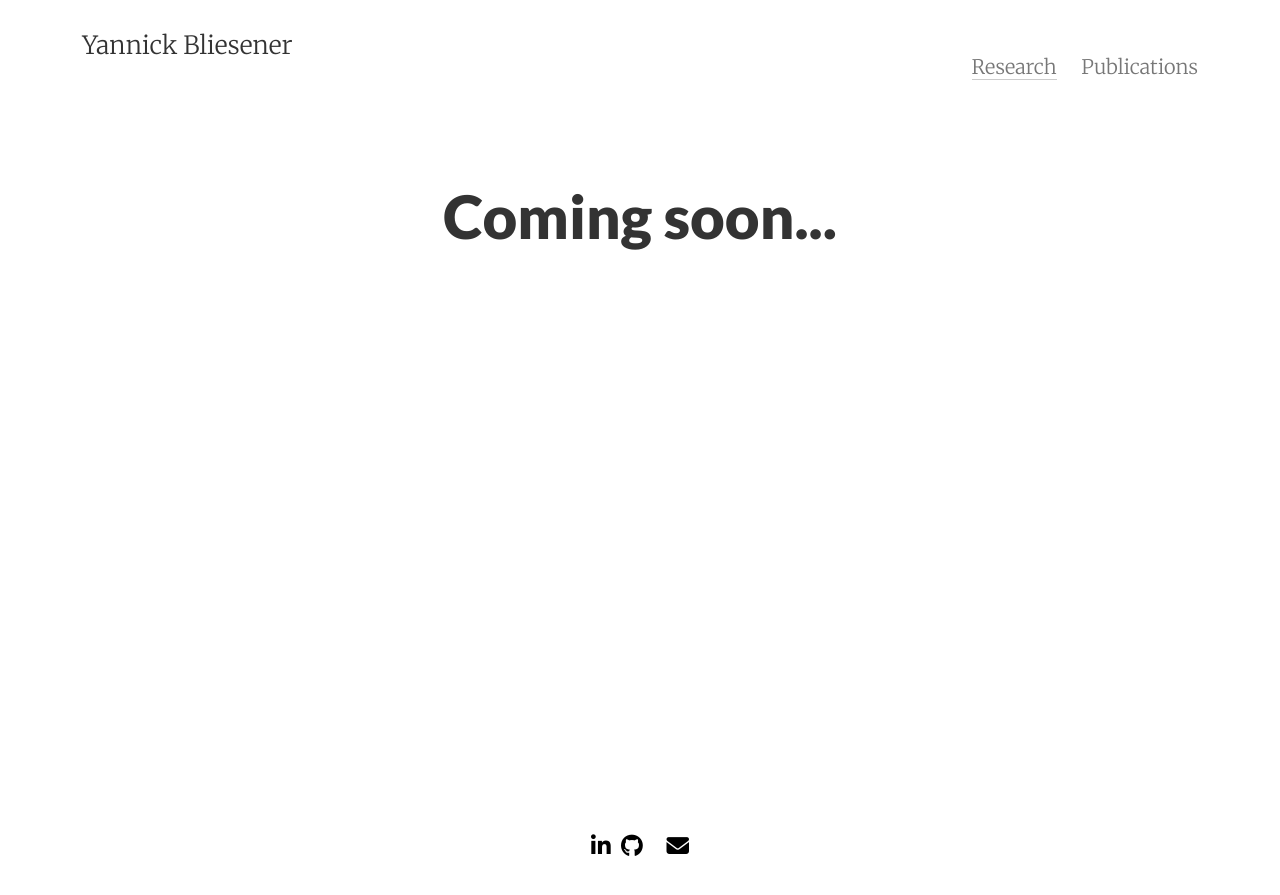
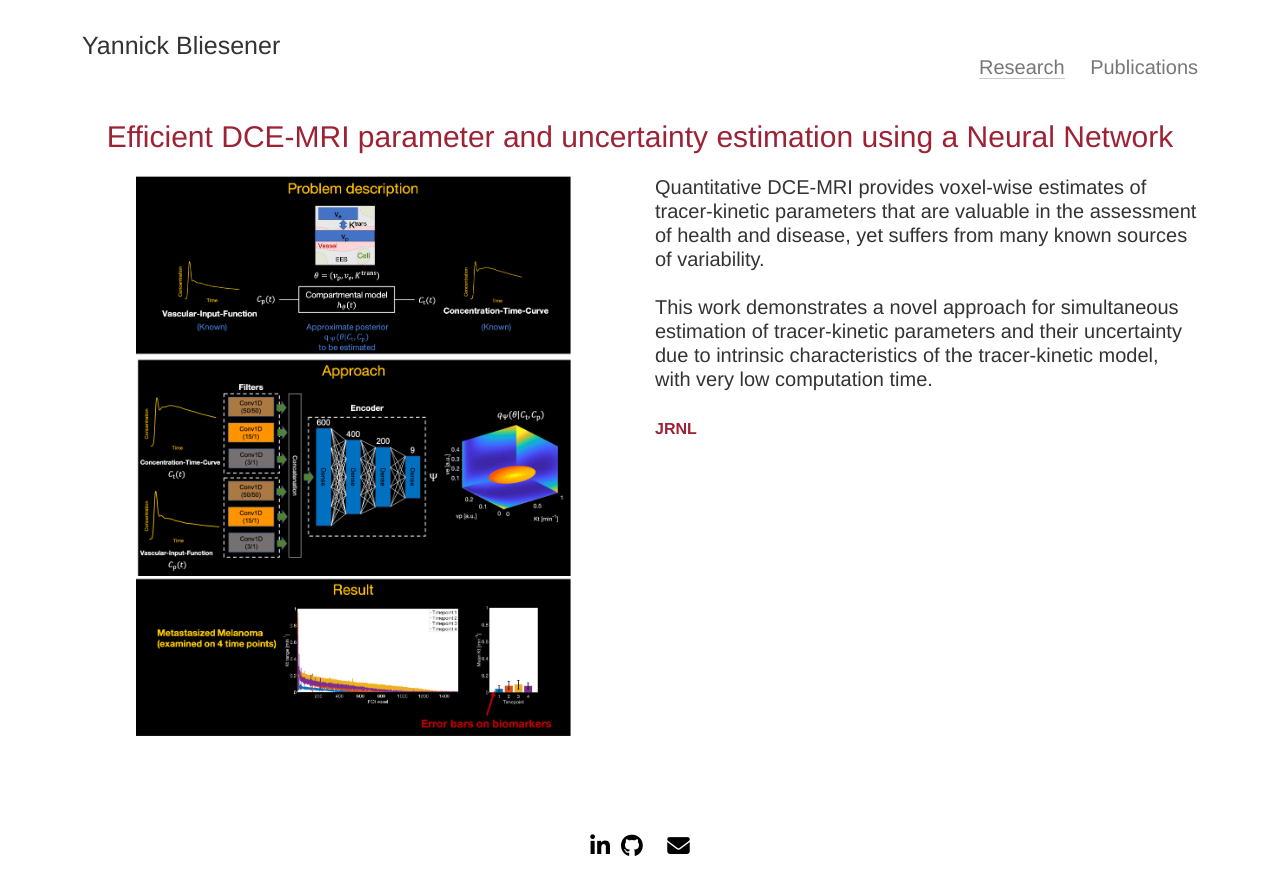
Before and after one commit to boxingsloth/boxingsloth.github.io, a Jekyll site: the page built from research.html, in a window 1280 px wide. Shown: the top 895 px of the page. Built offline with Jekyll 4.4.1, drawn with Linux system fonts in a browser that asks for light colours; nearby versions of some CDN libraries; a style sheet for code colours, icons or effects is not loaded.

Commit message:
ADDED: tmi paper in research

```diff
--- /dev/null
+++ b/_sass/_research.scss
@@ -0,0 +1,10 @@
+.project img {
+	width: 80%;
+}
+
+.project .headline {
+	text-align: center;
+	color: $cardinal;
+	font-size: 1.5em;
+	padding-bottom: 20px;
+}
--- a/_sass/_variables.scss
+++ b/_sass/_variables.scss
@@ -1,7 +1,7 @@
 // Typography
 $base-font-size: 12px !default;
 $bold-font-weight: bold !default;
-$font-family: 'Merriweather', 'PT Serif', Georgia, 'Times New Roman', serif !default;
+$font-family: 'Helvetica Neue', 'PT Serif', Georgia, 'Times New Roman', serif !default;
 $line-height: 1.2 !default;
 $heading-font-family: 'Lato', 'Helvetica Neue', Helvetica, sans-serif !default;
 $heading-font-weight: 900 !default;
--- a/css/pixyll.scss
+++ b/css/pixyll.scss
@@ -35,3 +35,4 @@
 @import 'measure';
 @import 'pagination';
 @import 'publications';
+@import 'research';
--- a/research.html
+++ b/research.html
@@ -5,4 +5,28 @@ permalink: /research/
 tags: research
 ---
 
-<h1 class='center'>{{ site.text.index.coming_soon }}</h1>
+<div class="home">
+	<div class="project">
+		<div class="headline">
+			Efficient DCE-MRI parameter and uncertainty estimation using a Neural Network
+		</div>
+		<div class="row clearfix">
+      		<div class="col-xs-12 col-sm-6 col-md-6 no-print" style="text-align:center;">
+		  	  <img src="../images/bliesener_tmi_2019_problem.png">
+			  <img src="../images/bliesener_tmi_2019_approach.png">
+			  <img src="../images/bliesener_tmi_2019_result.png">
+	  		</div>
+	  		<div class="col-xs-12 col-sm-6 col-md-6 col-print-12">
+				Quantitative DCE-MRI provides voxel-wise estimates of tracer-kinetic parameters that are valuable in the assessment of health and disease, yet suffers from many known sources of variability.
+				<br />
+				<br />
+				This work demonstrates a novel approach for simultaneous estimation of tracer-kinetic parameters and their uncertainty due to intrinsic characteristics of the tracer-kinetic model, with very low computation time.
+				<br />
+				<br />
+	  		  <div class="journal">
+	  			<a href="https://ieeexplore.ieee.org/document/8913635">JRNL</a>
+	  		  </div>
+	  		</div>
+		</div>
+  	</div>
+</div>
```
Also changed, not shown: images/bliesener_tmi_2019_approach.jpg (added), images/bliesener_tmi_2019_approach.png (added), images/bliesener_tmi_2019_problem.jpg (added), images/bliesener_tmi_2019_problem.png (added), images/bliesener_tmi_2019_result.jpg (added), images/bliesener_tmi_2019_result.png (added), 1 other file.
